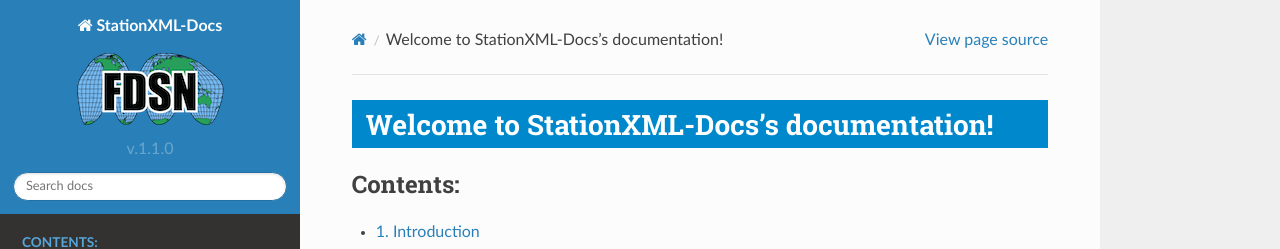
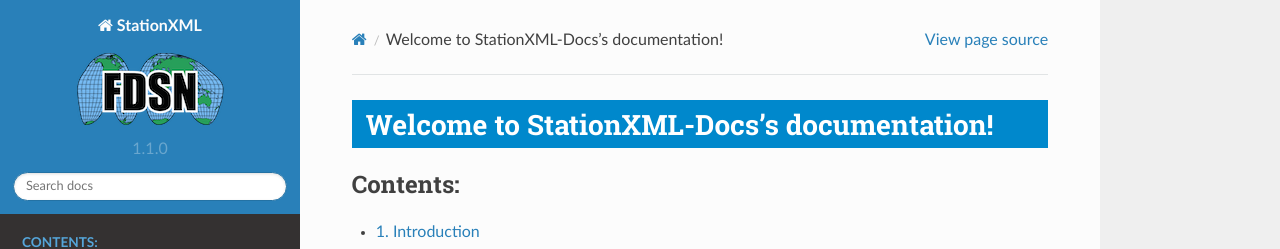
Before and after one commit to FDSN/StationXML, a Sphinx documentation site: the page built from docs/index.rst, in a window 1280 px wide. Shown: the top 249 px of the page. Built offline with Sphinx 7.4.7 and the Read the Docs theme 2.0.0, drawn with Linux system fonts in a browser that asks for light colours; some of the changed lines change nothing that is shown.

Commit message:
Remove unused stuff

```diff
--- a/docs/conf.py
+++ b/docs/conf.py
@@ -19,21 +19,18 @@
 
 # -- Project information -----------------------------------------------------
 
-project = 'StationXML-Docs'
-#copyright = '2020, Mike Hagerty and Maura Allen'
-#author = 'Mike Hagerty and Maura Allen'
+project = 'StationXML'
 
 # The full version, including alpha/beta/rc tags
 release = '0.0.1'
 
-version = 'v.1.1.0'
+version = '1.1.0'
 
 author = ''
 
 date= 'Jul 29, 2020'
 
 def setup(app):
-#   app.add_stylesheet('css/custom.css')
     app.add_css_file('css/custom.css')
     app.add_js_file('js/custom.js')
 
@@ -96,10 +93,6 @@
 # The theme to use for HTML and HTML Help pages.  See the documentation for
 # a list of builtin themes.
 #
-#html_theme = 'alabaster'
-#html_theme = 'cloud_sptheme'
-#html_theme = 'cloud'
-#html_theme = 'nature'
 html_theme = 'sphinx_rtd_theme'
 #
 html_theme_options = {
--- a/docs/requirements.txt
+++ b/docs/requirements.txt
@@ -1,6 +1,5 @@
 wget==3.2
 xmlschema==1.2.2
-alabaster==0.7.12
 docutils==0.15.2
 Sphinx==2.3.0
 sphinx-rtd-theme==0.5.0rc1
```
